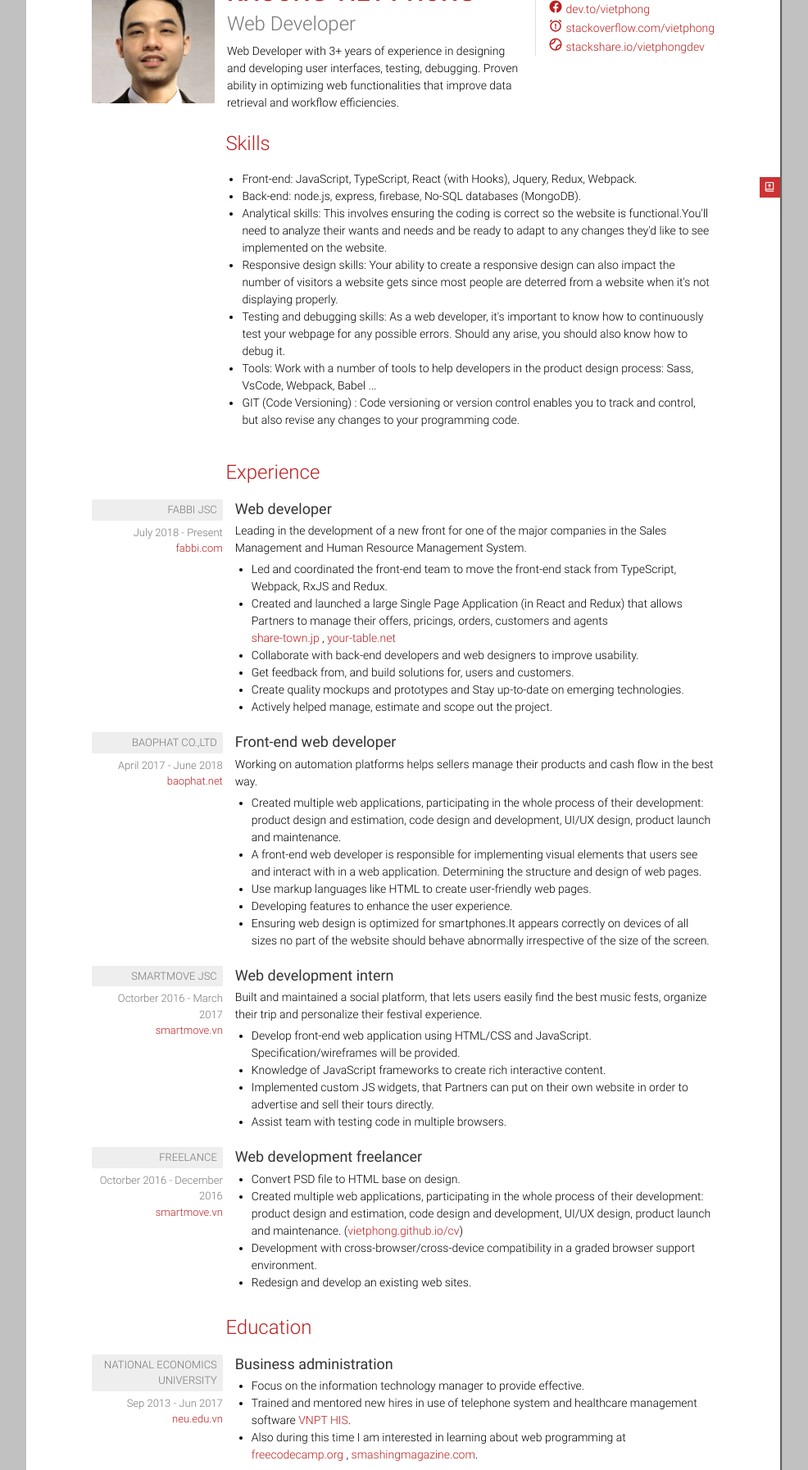
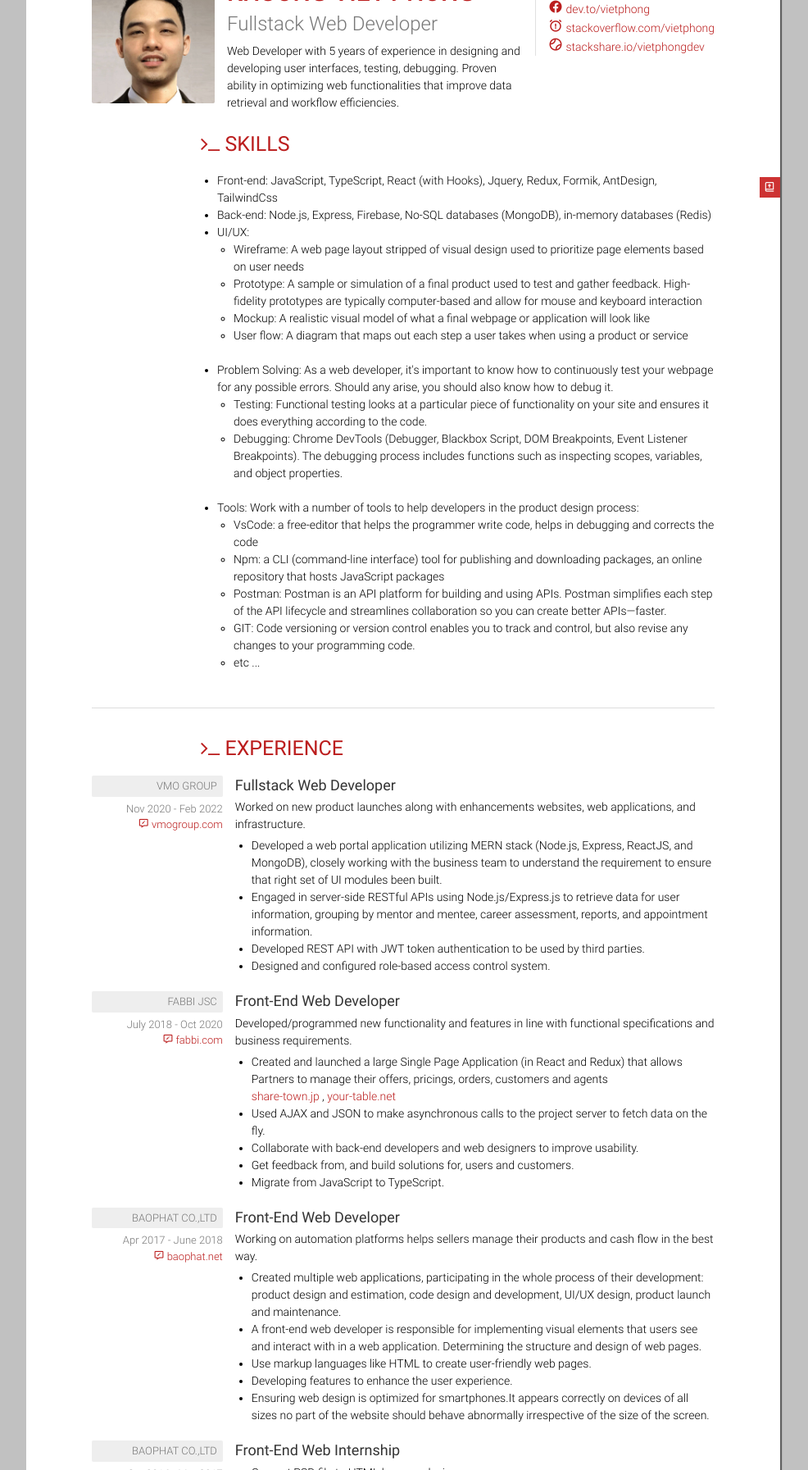
Before and after one commit to vietphongdev/portfolio, a plain HTML site: page cv/index.html in a window 1280 px wide. Shown: the part 184-1977 px from the top of the page at 82% size, without its empty margins (148-1134 px from the left). Drawn offline with nearby package versions, Linux system fonts and the light colour scheme.

Commit message:
update cv

```diff
--- a/assets/css/cv.css
+++ b/assets/css/cv.css
@@ -3218,7 +3218,7 @@ body.cv {
     border-radius: 6px;
   }
   .pdf {
-    right: 10px !important;
+    right: 0px !important;
   }
 }
 .cv-header-text {
@@ -3290,11 +3290,12 @@ body.cv {
 }
 .cv-section-title {
   color: #bb1e1e;
-  font-size: 24px;
-  font-weight: 300;
-  padding-left: 21.5%;
+  font-size: 25px;
+  font-weight: 400;
+  padding-left: 17.5%;
   margin-bottom: 15px;
   page-break-after: avoid;
+  text-transform: uppercase;
 }
 .cv-tech-tags a,
 .cv-tech-tags a:hover {
@@ -3310,7 +3311,7 @@ body.cv {
   }
 }
 .cv-section-content.cv-section-content--indented {
-  padding-left: 21.5%;
+  padding-left: 17.5%;
 }
 @media screen and (max-width: 767px) {
   .cv-section-content.cv-section-content--indented {
@@ -3431,7 +3432,11 @@ body.cv {
   transition: all 0.5s ease;
 }
 
-.pdf:hover .pdf-options {
+.pdf-toggle:hover + .pdf-options {
+  transform: translateX(0);
+  color: #fff;
+}
+.pdf-options:hover {
   transform: translateX(0);
   color: #fff;
 }
--- a/cv/index.html
+++ b/cv/index.html
@@ -35,15 +35,16 @@
   <body class="cv">
     <div class="cv-page h-resume">
       <div class="cv-page-inner" id="content">
+        <!-- Intro -->
         <div class="cv-section cv-header p-contact h-card">
           <div class="cv-header-avatar">
             <img src="..\assets\img\avatar.jpg" />
           </div>
           <div class="cv-header-text">
             <h1 class="cv-header-name p-name">Khuong Viet Phong</h1>
-            <h2 class="cv-header-subname p-title">Web Developer</h2>
+            <h2 class="cv-header-subname p-title">Fullstack Web Developer</h2>
             <div class="cv-header-lead p-note">
-              Web Developer with 3+ years of experience in designing and
+              Web Developer with 5 years of experience in designing and
               developing user interfaces, testing, debugging. Proven ability in
               optimizing web functionalities that improve data retrieval and
               workflow efficiencies. <br />
@@ -89,76 +90,165 @@
             </div>
           </div>
         </div>
-
+        <!-- Skills -->
         <div class="cv-section">
-          <h3 class="cv-section-title">Skills</h3>
+          <h3 class="cv-section-title">
+            <i class="fa fa-terminal"></i> Skills
+          </h3>
           <div class="cv-section-content cv-section-content--indented">
             <ul style="margin-top: 0">
               <li>
                 Front-end: JavaScript, TypeScript, React (with Hooks), Jquery,
-                Redux, Webpack.
+                Redux, Formik, AntDesign, TailwindCss
               </li>
               <li>
-                Back-end: node.js, express, firebase, No-SQL databases
-                (MongoDB).
+                Back-end: Node.js, Express, Firebase, No-SQL databases
+                (MongoDB), in-memory databases (Redis)
               </li>
               <li>
-                Analytical skills: This involves ensuring the coding is correct
-                so the website is functional.You'll need to analyze their wants
-                and needs and be ready to adapt to any changes they'd like to
-                see implemented on the website.
+                UI/UX:
+                <ul>
+                  <li>
+                    Wireframe: A web page layout stripped of visual design used
+                    to prioritize page elements based on user needs
+                  </li>
+                  <li>
+                    Prototype: A sample or simulation of a final product used to
+                    test and gather feedback. High-fidelity prototypes are
+                    typically computer-based and allow for mouse and keyboard
+                    interaction
+                  </li>
+                  <li>
+                    Mockup: A realistic visual model of what a final webpage or
+                    application will look like
+                  </li>
+                  <li>
+                    User flow: A diagram that maps out each step a user takes
+                    when using a product or service
+                  </li>
+                </ul>
               </li>
+              <br />
               <li>
-                Responsive design skills: Your ability to create a responsive
-                design can also impact the number of visitors a website gets
-                since most people are deterred from a website when it's not
-                displaying properly.
+                Problem Solving: As a web developer, it's important to know how
+                to continuously test your webpage for any possible errors.
+                Should any arise, you should also know how to debug it.
+                <ul>
+                  <li>
+                    Testing: Functional testing looks at a particular piece of
+                    functionality on your site and ensures it does everything
+                    according to the code.
+                  </li>
+                  <li>
+                    Debugging: Chrome DevTools (Debugger, Blackbox Script, DOM
+                    Breakpoints, Event Listener Breakpoints). The debugging
+                    process includes functions such as inspecting scopes,
+                    variables, and object properties.
+                  </li>
+                </ul>
               </li>
-              <li>
-                Testing and debugging skills: As a web developer, it's important
-                to know how to continuously test your webpage for any possible
-                errors. Should any arise, you should also know how to debug it.
-              </li>
+              <br />
               <li>
                 Tools: Work with a number of tools to help developers in the
-                product design process: Sass, VsCode, Webpack, Babel ...
-              </li>
-              <li>
-                GIT (Code Versioning) : Code versioning or version control
-                enables you to track and control, but also revise any changes to
-                your programming code.
+                product design process:
+                <ul>
+                  <li>
+                    VsCode: a free-editor that helps the programmer write code,
+                    helps in debugging and corrects the code
+                  </li>
+                  <li>
+                    Npm: a CLI (command-line interface) tool for publishing and
+                    downloading packages, an online repository that hosts
+                    JavaScript packages
+                  </li>
+                  <li>
+                    Postman: Postman is an API platform for building and using
+                    APIs. Postman simplifies each step of the API lifecycle and
+                    streamlines collaboration so you can create better
+                    APIs—faster.
+                  </li>
+                  <li>
+                    GIT: Code versioning or version control enables you to track
+                    and control, but also revise any changes to your programming
+                    code.
+                  </li>
+                  <li>etc ...</li>
+                </ul>
               </li>
             </ul>
           </div>
         </div>
-
+        <hr />
+        <!-- Experience -->
         <div class="cv-section">
-          <h3 class="cv-section-title">Experience</h3>
+          <h3 class="cv-section-title">
+            <i class="fa fa-terminal"></i> Experience
+          </h3>
           <div class="cv-section-content">
             <div class="cv-timeline">
               <div class="cv-timeline-row p-experience h-event">
                 <div class="cv-timeline-side">
+                  <div class="cv-timeline-company">VMO Group</div>
+                  <div class="cv-timeline-date">Nov 2020 - Feb 2022</div>
+                  <a
+                    href="https://www.vmogroup.com/"
+                    target="_blank"
+                    class="cv-timeline-website"
+                    ><i class="bx bx-link"></i> vmogroup.com</a
+                  >
+                </div>
+                <div class="cv-timeline-body p-summary">
+                  <h4 class="cv-timeline-position p-name">
+                    Fullstack Web Developer
+                  </h4>
+                  <p>
+                    Worked on new product launches along with enhancements
+                    websites, web applications, and infrastructure.
+                  </p>
+                  <ul>
+                    <li>
+                      Developed a web portal application utilizing MERN stack
+                      (Node.js, Express, ReactJS, and MongoDB), closely working
+                      with the business team to understand the requirement to
+                      ensure that right set of UI modules been built.
+                    </li>
+                    <li>
+                      Engaged in server-side RESTful APIs using
+                      Node.js/Express.js to retrieve data for user information,
+                      grouping by mentor and mentee, career assessment, reports,
+                      and appointment information.
+                    </li>
+                    <li>
+                      Developed REST API with JWT token authentication to be
+                      used by third parties.
+                    </li>
+                    <li>
+                      Designed and configured role-based access control system.
+                    </li>
+                  </ul>
+                </div>
+              </div>
+
+              <div class="cv-timeline-row p-experience h-event">
+                <div class="cv-timeline-side">
                   <div class="cv-timeline-company">Fabbi JSC</div>
-                  <div class="cv-timeline-date">July 2018 - Present</div>
+                  <div class="cv-timeline-date">July 2018 - Oct 2020</div>
                   <a
                     href="https://fabbi.com.vn/"
                     target="_blank"
                     class="cv-timeline-website"
-                    >fabbi.com</a
+                    ><i class="bx bx-link"></i> fabbi.com</a
                   >
                 </div>
                 <div class="cv-timeline-body p-summary">
-                  <h4 class="cv-timeline-position p-name">Web developer</h4>
+                  <h4 class="cv-timeline-position p-name">
+                    Front-End Web Developer
+                  </h4>
                   <p>
-                    Leading in the development of a new front for one of the
-                    major companies in the Sales Management and Human Resource
-                    Management System.
+                    Developed/programmed new functionality and features in line
+                    with functional specifications and business requirements.
                   </p>
                   <ul>
-                    <li>
-                      Led and coordinated the front-end team to move the
-                      front-end stack from TypeScript, Webpack, RxJS and Redux.
-                    </li>
                     <li>
                       Created and launched a large Single Page Application (in
                       React and Redux) that allows Partners to manage their
@@ -178,6 +268,10 @@
                       >
                     </li>
                     <li>
+                      Used AJAX and JSON to make asynchronous calls to the
+                      project server to fetch data on the fly.
+                    </li>
+                    <li>
                       Collaborate with back-end developers and web designers to
                       improve usability.
                     </li>
@@ -185,14 +279,8 @@
                       Get feedback from, and build solutions for, users and
                       customers.
                     </li>
-                    <li>
-                      Create quality mockups and prototypes and Stay up-to-date
-                      on emerging technologies.
-                    </li>
-                    <li>
-                      Actively helped manage, estimate and scope out the
-                      project.
-                    </li>
+
+                    <li>Migrate from JavaScript to TypeScript.</li>
                   </ul>
                 </div>
               </div>
@@ -200,17 +288,17 @@
               <div class="cv-timeline-row p-experience h-event">
                 <div class="cv-timeline-side">
                   <div class="cv-timeline-company">BaoPhat Co.,Ltd</div>
-                  <div class="cv-timeline-date">April 2017 - June 2018</div>
+                  <div class="cv-timeline-date">Apr 2017 - June 2018</div>
                   <a
                     href="https://baophat.net/"
                     target="_blank"
                     class="cv-timeline-website"
-                    >baophat.net</a
+                    ><i class="bx bx-link"></i> baophat.net</a
                   >
                 </div>
                 <div class="cv-timeline-body p-summary">
                   <h4 class="cv-timeline-position p-name">
-                    Front-end web developer
+                    Front-End Web Developer
                   </h4>
                   <p>
                     Working on automation platforms helps sellers manage their
@@ -246,89 +334,43 @@
 
               <div class="cv-timeline-row p-experience h-event">
                 <div class="cv-timeline-side">
-                  <div class="cv-timeline-company">Smartmove JSC</div>
-                  <div class="cv-timeline-date">Octorber 2016 - March 2017</div>
+                  <div class="cv-timeline-company">BaoPhat Co.,Ltd</div>
+                  <div class="cv-timeline-date">Oct 2016 - Mar 2017</div>
                   <a
-                    href="https://smartmove.vn/"
+                    href="https://baophat.net/"
                     target="_blank"
                     class="cv-timeline-website"
-                    >smartmove.vn</a
+                    ><i class="bx bx-link"></i> baophat.net</a
                   >
                 </div>
                 <div class="cv-timeline-body p-summary">
-                  <h4 class="cv-timeline-position p-name">
-                    Web development intern
+                  <h4 class="cv-timeline-position p-name text-uppercase">
+                    Front-End Web Internship
                   </h4>
-                  <p>
-                    Built and maintained a social platform, that lets users
-                    easily find the best music fests, organize their trip and
-                    personalize their festival experience.
-                  </p>
                   <ul>
+                    <li>Convert PSD file to HTML base on design.</li>
                     <li>
                       Develop front-end web application using HTML/CSS and
                       JavaScript. Specification/wireframes will be provided.
                     </li>
                     <li>
-                      Knowledge of JavaScript frameworks to create rich
-                      interactive content.
-                    </li>
-                    <li>
-                      Implemented custom JS widgets, that Partners can put on
-                      their own website in order to advertise and sell their
-                      tours directly.
-                    </li>
-                    <li>Assist team with testing code in multiple browsers.</li>
-                  </ul>
-                </div>
-              </div>
-
-              <div class="cv-timeline-row p-experience h-event">
-                <div class="cv-timeline-side">
-                  <div class="cv-timeline-company">Freelance</div>
-                  <div class="cv-timeline-date">
-                    Octorber 2016 - December 2016
-                  </div>
-
-                  <a
-                    href="https://smartmove.vn/"
-                    target="_blank"
-                    class="cv-timeline-website"
-                    >smartmove.vn</a
-                  >
-                </div>
-                <div class="cv-timeline-body p-summary">
-                  <h4 class="cv-timeline-position p-name">
-                    Web development freelancer
-                  </h4>
-                  <ul>
-                    <li>Convert PSD file to HTML base on design.</li>
-                    <li>
-                      Created multiple web applications, participating in the
-                      whole process of their development: product design and
-                      estimation, code design and development, UI/UX design,
-                      product launch and maintenance. (<a
-                        href="https://phongkv.github.io/cv/"
-                        target="_blank"
-                        >vietphong.github.io/cv</a
-                      >)
-                    </li>
-                    <li>
                       Development with cross-browser/cross-device compatibility
                       in a graded browser support environment.
                     </li>
-
                     <li>Redesign and develop an existing web sites.</li>
+                    <li>Assist team with testing code in multiple browsers.</li>
                   </ul>
                 </div>
               </div>
             </div>
           </div>
         </div>
-
+        <hr />
         <!-- Education -->
         <div class="cv-section">
-          <h3 class="cv-section-title">Education</h3>
+          <h3 class="cv-section-title">
+            <i class="fa fa-terminal"></i> Education
+          </h3>
           <div class="cv-section-content">
             <div class="cv-timeline">
               <div class="cv-timeline-row p-education h-event">
@@ -381,9 +423,12 @@
             </div>
           </div>
         </div>
-
+        <hr />
+        <!-- Other perks -->
         <div class="cv-section">
-          <h3 class="cv-section-title">Other perks</h3>
+          <h3 class="cv-section-title">
+            <i class="fa fa-terminal"></i> Other perks
+          </h3>
           <div class="cv-section-content cv-section-content--indented">
             <ul>
               <li>
@@ -408,6 +453,7 @@
           </div>
         </div>
       </div>
+      <!-- PDF -->
       <div class="pdf">
         <i class="bx bx-align-right pdf-toggle"></i>
         <div class="pdf-options">
@@ -417,8 +463,10 @@
               alt="Viet Phong"
               target="_blank"
               rel="noopener noreferrer"
-              >View PDF</a
             >
+              <i class="bx bxs-file-pdf" style="font-size: 14px"></i>
+              &nbsp; View PDF
+            </a>
           </div>
           <div class="pdf-option d-flex align-items-center" id="downloadPDF">
             <i class="bx bx-cloud-download" style="font-size: 14px"></i>
```
Also changed, not shown: index.html (+4 -4 lines), 1 other file.
